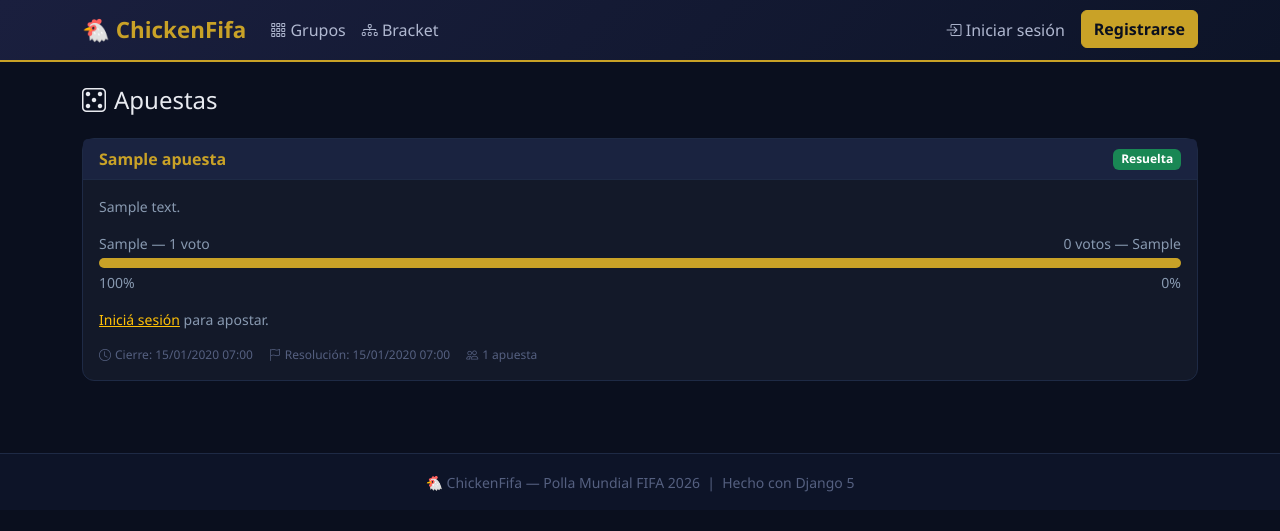
After one commit to diegofretes96/chickenfifa, a Django app: page /apuestas/ in a window 1280 px wide. The commit adds this page. Shown: the top 531 px of the page. Run offline with Django 5.2, Linux system fonts and the light colour scheme; data comes from the database, SQL or seed files in the repository; tables that the repository leaves empty hold one stand-in row (values such as "Sample post"); parts of the project's set-up code (start-up, migrations or seed data) failed here and were passed over; some libraries are stand-ins or nearby versions.

Commit message:
feat: agregar modulo de apuestas personalizadas (Apuesta/VotoApuesta)

```diff
--- /dev/null
+++ b/apps/bets/models.py
@@ -0,0 +1,84 @@
+from django.contrib.auth.models import User
+from django.db import models
+from django.utils import timezone
+
+
+class Apuesta(models.Model):
+    titulo = models.CharField(max_length=200, verbose_name="Título")
+    descripcion = models.TextField(blank=True, verbose_name="Descripción")
+    opcion_a = models.CharField(max_length=150, verbose_name="Opción A")
+    opcion_b = models.CharField(max_length=150, verbose_name="Opción B")
+    fecha_limite = models.DateTimeField(verbose_name="Fecha límite para apostar")
+    fecha_resolucion = models.DateTimeField(verbose_name="Fecha de resolución")
+    resultado = models.CharField(
+        max_length=1,
+        choices=[("A", "Opción A"), ("B", "Opción B")],
+        null=True,
+        blank=True,
+        verbose_name="Resultado",
+    )
+    creado_por = models.ForeignKey(
+        User, on_delete=models.SET_NULL, null=True, related_name="apuestas_creadas"
+    )
+    creado_en = models.DateTimeField(auto_now_add=True)
+
+    class Meta:
+        ordering = ["-fecha_limite"]
+        verbose_name = "Apuesta"
+        verbose_name_plural = "Apuestas"
+
+    def __str__(self):
+        return self.titulo
+
+    @property
+    def cerrada(self):
+        return timezone.now() >= self.fecha_limite
+
+    @property
+    def resuelta(self):
+        return self.resultado is not None
+
+    @property
+    def votos_a(self):
+        return self.votos.filter(opcion="A").count()
+
+    @property
+    def votos_b(self):
+        return self.votos.filter(opcion="B").count()
+
+    @property
+    def total_votos(self):
+        return self.votos.count()
+
+    def porcentaje_a(self):
+        if self.total_votos == 0:
+            return 0
+        return round(self.votos_a / self.total_votos * 100)
+
+    def porcentaje_b(self):
+        if self.total_votos == 0:
+            return 0
+        return round(self.votos_b / self.total_votos * 100)
+
+
+class VotoApuesta(models.Model):
+    apuesta = models.ForeignKey(Apuesta, on_delete=models.CASCADE, related_name="votos")
+    usuario = models.ForeignKey(User, on_delete=models.CASCADE, related_name="votos_apuestas")
+    opcion = models.CharField(
+        max_length=1, choices=[("A", "Opción A"), ("B", "Opción B")]
+    )
+    fecha_voto = models.DateTimeField(auto_now_add=True)
+
+    class Meta:
+        unique_together = [("apuesta", "usuario")]
+        verbose_name = "Voto"
+        verbose_name_plural = "Votos"
+
+    def __str__(self):
+        return f"{self.usuario} → {self.apuesta} ({self.opcion})"
+
+    @property
+    def acerto(self):
+        if not self.apuesta.resuelta:
+            return None
+        return self.opcion == self.apuesta.resultado
--- /dev/null
+++ b/apps/bets/urls.py
@@ -0,0 +1,10 @@
+from django.urls import path
+
+from . import views
+
+app_name = "bets"
+
+urlpatterns = [
+    path("", views.lista_apuestas, name="lista"),
+    path("<int:pk>/votar/", views.votar, name="votar"),
+]
--- /dev/null
+++ b/apps/bets/views.py
@@ -0,0 +1,42 @@
+from django.contrib import messages
+from django.contrib.auth.decorators import login_required
+from django.shortcuts import get_object_or_404, redirect, render
+from django.utils import timezone
+
+from .models import Apuesta, VotoApuesta
+
+
+def lista_apuestas(request):
+    apuestas = Apuesta.objects.all()
+    voto_usuario = {}
+    if request.user.is_authenticated:
+        votos = VotoApuesta.objects.filter(usuario=request.user).select_related("apuesta")
+        voto_usuario = {v.apuesta_id: v for v in votos}
+    return render(request, "bets/lista.html", {
+        "apuestas": apuestas,
+        "voto_usuario": voto_usuario,
+        "ahora": timezone.now(),
+    })
+
+
+@login_required
+def votar(request, pk):
+    apuesta = get_object_or_404(Apuesta, pk=pk)
+
+    if timezone.now() >= apuesta.fecha_limite:
+        messages.error(request, "El tiempo para apostar ya cerró.")
+        return redirect("bets:lista")
+
+    if VotoApuesta.objects.filter(apuesta=apuesta, usuario=request.user).exists():
+        messages.warning(request, "Ya registraste tu apuesta.")
+        return redirect("bets:lista")
+
+    opcion = request.POST.get("opcion")
+    if opcion not in ("A", "B"):
+        messages.error(request, "Opción inválida.")
+        return redirect("bets:lista")
+
+    VotoApuesta.objects.create(apuesta=apuesta, usuario=request.user, opcion=opcion)
+    nombre_opcion = apuesta.opcion_a if opcion == "A" else apuesta.opcion_b
+    messages.success(request, f"Apuesta registrada: {nombre_opcion}")
+    return redirect("bets:lista")
--- a/config/settings/base.py
+++ b/config/settings/base.py
@@ -49,6 +49,7 @@ LOCAL_APPS = [
     "apps.tournament",
     "apps.predictions",
     "apps.leaderboard",
+    "apps.bets",
 ]
 
 INSTALLED_APPS = DJANGO_APPS + THIRD_PARTY_APPS + LOCAL_APPS
--- a/config/urls.py
+++ b/config/urls.py
@@ -9,6 +9,7 @@ urlpatterns = [
     path("torneo/", include("apps.tournament.urls", namespace="tournament")),
     path("pronosticos/", include("apps.predictions.urls", namespace="predictions")),
     path("clasificacion/", include("apps.leaderboard.urls", namespace="leaderboard")),
+    path("apuestas/", include("apps.bets.urls", namespace="bets")),
     path("", include("apps.tournament.urls_home")),
 ]
 
--- a/templates/base.html
+++ b/templates/base.html
@@ -90,6 +90,9 @@
         <li class="nav-item">
           <a class="nav-link" href="{% url 'leaderboard:global' %}"><i class="bi bi-trophy"></i> Clasificación</a>
         </li>
+        <li class="nav-item">
+          <a class="nav-link" href="{% url 'bets:lista' %}"><i class="bi bi-dice-5"></i> Apuestas</a>
+        </li>
         {% endif %}
       </ul>
       <ul class="navbar-nav">
--- /dev/null
+++ b/templates/bets/lista.html
@@ -0,0 +1,164 @@
+{% extends "base.html" %}
+{% load chickenfifa_extras %}
+{% block title %}Apuestas — ChickenFifa{% endblock %}
+
+{% block content %}
+<div class="d-flex justify-content-between align-items-center mb-4">
+  <h4 class="mb-0"><i class="bi bi-dice-5 me-2"></i>Apuestas</h4>
+</div>
+
+{% if apuestas %}
+<div class="d-flex flex-column gap-3">
+  {% for apuesta in apuestas %}
+  {% with mi_voto=voto_usuario|get_item:apuesta.pk %}
+  <div class="card">
+
+    <div class="card-header d-flex justify-content-between align-items-center">
+      <span class="fw-semibold">{{ apuesta.titulo }}</span>
+      {% if apuesta.resuelta %}
+        <span class="badge bg-success">Resuelta</span>
+      {% elif apuesta.cerrada %}
+        <span class="badge bg-secondary"><i class="bi bi-lock-fill me-1"></i>Cerrada</span>
+      {% else %}
+        <span class="badge" style="background:#c9a227;color:#0a0f1e;">Abierta</span>
+      {% endif %}
+    </div>
+
+    <div class="card-body">
+      {% if apuesta.descripcion %}
+      <p class="text-muted small mb-3">{{ apuesta.descripcion }}</p>
+      {% endif %}
+
+      <!-- Barra de votos (solo si cerrada o resuelta) -->
+      {% if apuesta.cerrada or apuesta.resuelta %}
+      <div class="mb-3">
+        <div class="d-flex justify-content-between small text-muted mb-1">
+          <span>{{ apuesta.opcion_a }} — {{ apuesta.votos_a }} voto{{ apuesta.votos_a|pluralize }}</span>
+          <span>{{ apuesta.votos_b }} voto{{ apuesta.votos_b|pluralize }} — {{ apuesta.opcion_b }}</span>
+        </div>
+        <div class="d-flex" style="height:10px; border-radius:6px; overflow:hidden; background:#1e2a45;">
+          <div style="width:{{ apuesta.porcentaje_a }}%; background:#c9a227;"></div>
+          <div style="width:{{ apuesta.porcentaje_b }}%; background:#4a8cff;"></div>
+        </div>
+        <div class="d-flex justify-content-between small mt-1" style="color:#8899b0;">
+          <span>{{ apuesta.porcentaje_a }}%</span>
+          <span>{{ apuesta.porcentaje_b }}%</span>
+        </div>
+      </div>
+      {% endif %}
+
+      <!-- Opciones -->
+      {% if not user.is_authenticated %}
+        <p class="text-muted small mb-0">
+          <a href="{% url 'accounts:login' %}" class="text-warning">Iniciá sesión</a> para apostar.
+        </p>
+
+      {% elif apuesta.resuelta %}
+        <div class="d-flex gap-3 align-items-center flex-wrap">
+          <div class="bet-option {% if apuesta.resultado == 'A' %}bet-winner{% else %}bet-loser{% endif %}">
+            {% if apuesta.resultado == 'A' %}<i class="bi bi-trophy-fill me-1"></i>{% endif %}{{ apuesta.opcion_a }}
+          </div>
+          <span class="text-muted fw-bold">VS</span>
+          <div class="bet-option {% if apuesta.resultado == 'B' %}bet-winner{% else %}bet-loser{% endif %}">
+            {% if apuesta.resultado == 'B' %}<i class="bi bi-trophy-fill me-1"></i>{% endif %}{{ apuesta.opcion_b }}
+          </div>
+          {% if mi_voto %}
+            {% if mi_voto.acerto %}
+              <span class="badge bg-success ms-1"><i class="bi bi-check-lg me-1"></i>Acertaste</span>
+            {% else %}
+              <span class="badge bg-danger ms-1"><i class="bi bi-x-lg me-1"></i>Fallaste</span>
+            {% endif %}
+          {% else %}
+            <span class="badge bg-secondary ms-1">No apostaste</span>
+          {% endif %}
+        </div>
+
+      {% elif apuesta.cerrada %}
+        <div class="d-flex gap-3 align-items-center flex-wrap">
+          <div class="bet-option bet-locked">{{ apuesta.opcion_a }}</div>
+          <span class="text-muted fw-bold">VS</span>
+          <div class="bet-option bet-locked">{{ apuesta.opcion_b }}</div>
+          {% if mi_voto %}
+            <span class="badge ms-1" style="background:#1e2a45;color:#8899b0;">
+              Tu apuesta: {{ mi_voto.get_opcion_display }}
+            </span>
+          {% else %}
+            <span class="badge bg-secondary ms-1">No apostaste</span>
+          {% endif %}
+        </div>
+
+      {% elif mi_voto %}
+        <div class="d-flex gap-3 align-items-center flex-wrap">
+          <div class="bet-option {% if mi_voto.opcion == 'A' %}bet-selected{% else %}bet-unselected{% endif %}">
+            {% if mi_voto.opcion == 'A' %}<i class="bi bi-check2 me-1"></i>{% endif %}{{ apuesta.opcion_a }}
+          </div>
+          <span class="text-muted fw-bold">VS</span>
+          <div class="bet-option {% if mi_voto.opcion == 'B' %}bet-selected{% else %}bet-unselected{% endif %}">
+            {% if mi_voto.opcion == 'B' %}<i class="bi bi-check2 me-1"></i>{% endif %}{{ apuesta.opcion_b }}
+          </div>
+          <span class="text-muted small">Apuesta registrada</span>
+        </div>
+
+      {% else %}
+        <div class="d-flex gap-3 align-items-center flex-wrap">
+          <form method="post" action="{% url 'bets:votar' apuesta.pk %}">
+            {% csrf_token %}
+            <input type="hidden" name="opcion" value="A">
+            <button type="submit" class="btn bet-btn-a">{{ apuesta.opcion_a }}</button>
+          </form>
+          <span class="text-muted fw-bold">VS</span>
+          <form method="post" action="{% url 'bets:votar' apuesta.pk %}">
+            {% csrf_token %}
+            <input type="hidden" name="opcion" value="B">
+            <button type="submit" class="btn bet-btn-b">{{ apuesta.opcion_b }}</button>
+          </form>
+        </div>
+      {% endif %}
+
+      <!-- Fechas -->
+      <div class="mt-3 d-flex gap-3 flex-wrap" style="font-size:0.75rem; color:#556080;">
+        <span><i class="bi bi-clock me-1"></i>Cierre: {{ apuesta.fecha_limite|date:"d/m/Y H:i" }}</span>
+        <span><i class="bi bi-flag me-1"></i>Resolución: {{ apuesta.fecha_resolucion|date:"d/m/Y H:i" }}</span>
+        {% if apuesta.total_votos %}
+        <span><i class="bi bi-people me-1"></i>{{ apuesta.total_votos }} apuesta{{ apuesta.total_votos|pluralize }}</span>
+        {% endif %}
+      </div>
+    </div>
+
+  </div>
+  {% endwith %}
+  {% endfor %}
+</div>
+
+{% else %}
+<div class="card text-center p-5">
+  <p class="text-muted mb-0">No hay apuestas disponibles todavía.</p>
+</div>
+{% endif %}
+
+<style>
+.bet-option {
+  padding: .5rem 1.2rem;
+  border-radius: 8px;
+  font-weight: 600;
+  font-size: .95rem;
+}
+.bet-winner  { background: rgba(26,122,62,.2);   border: 1.5px solid #1a7a3e; color: #6dffaa; }
+.bet-loser   { background: rgba(58,13,13,.4);    border: 1.5px solid #3a1a1a; color: #888; }
+.bet-locked  { background: #1e2a45;              border: 1.5px solid #2a3a5a; color: #8899b0; }
+.bet-selected   { background: rgba(201,162,39,.15); border: 1.5px solid #c9a227; color: #c9a227; }
+.bet-unselected { background: #1e2a45;              border: 1.5px solid #2a3a5a; color: #556080; }
+.bet-btn-a {
+  background: #1e2a45; border: 1.5px solid #c9a227; color: #c9a227;
+  font-weight: 600; border-radius: 8px; padding: .45rem 1.4rem;
+  transition: background .15s, color .15s;
+}
+.bet-btn-a:hover { background: rgba(201,162,39,.15); color: #e8b830; border-color: #e8b830; }
+.bet-btn-b {
+  background: #1e2a45; border: 1.5px solid #4a8cff; color: #4a8cff;
+  font-weight: 600; border-radius: 8px; padding: .45rem 1.4rem;
+  transition: background .15s, color .15s;
+}
+.bet-btn-b:hover { background: rgba(74,140,255,.15); color: #7aaeff; border-color: #7aaeff; }
+</style>
+{% endblock %}
```
Also changed, not shown: apps/bets/admin.py (added, +31 -0 lines), apps/bets/apps.py (added, +7 -0 lines), apps/bets/__init__.py (added), apps/bets/migrations/0001_initial.py (added), apps/bets/migrations/__init__.py (added).
